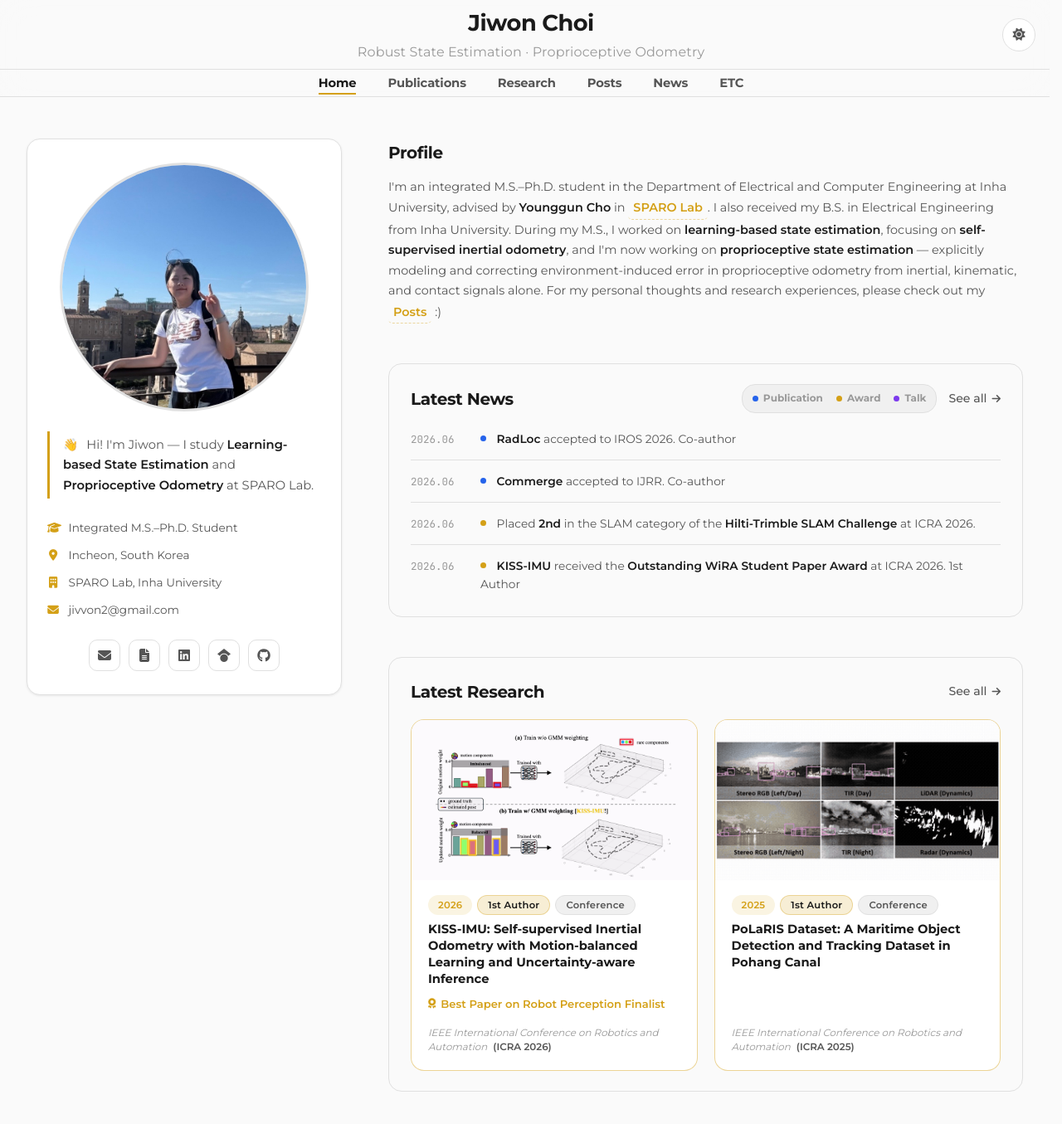
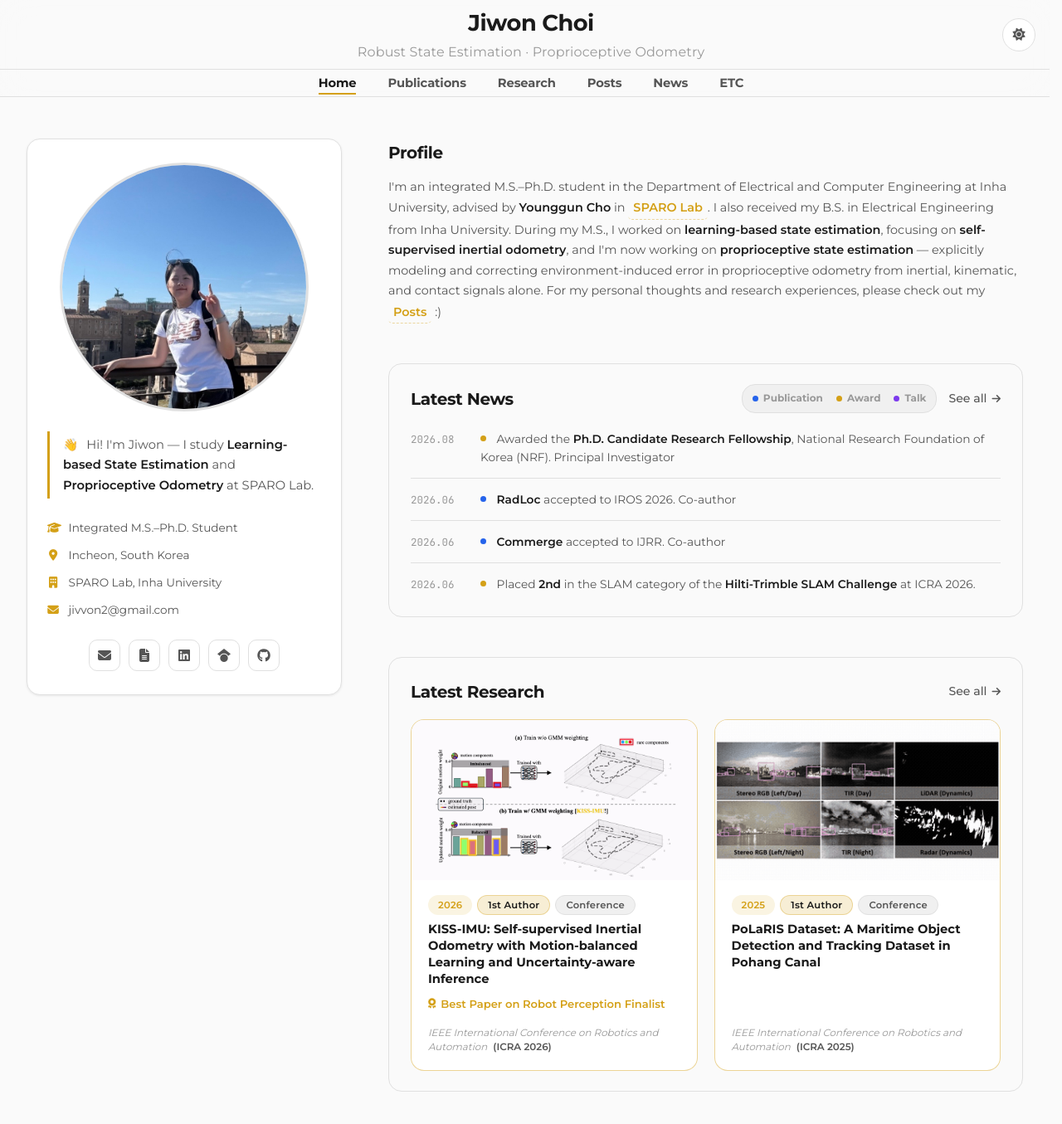
Before and after one commit to jivvon1/jivvon1.github.io, a Jekyll site: the page built from index.html, in a window 1280 px wide and 1396 px high. Shown: the top 1355 px of the window at 83% size. Built offline with Jekyll 4.4.1, drawn with Linux system fonts in a browser that asks for light colours.

Commit message:
update news

```diff
--- a/_data/news.yml
+++ b/_data/news.yml
@@ -1,3 +1,9 @@
+- date: "2026.08"
+  category: "award"
+  text: "Awarded the <strong>Ph.D. Candidate Research Fellowship</strong>, National Research Foundation of Korea (NRF)."
+  role: "Principal Investigator"
+  link: ""
+
 - date: "2026.06"
   category: "publication"
   text: "<strong><a href=\"https://sparolab.github.io/research/radloc/\" target=\"_blank\" rel=\"noopener\">RadLoc</a></strong> accepted to IROS 2026."
```
Also changed, not shown: 1 other file.
